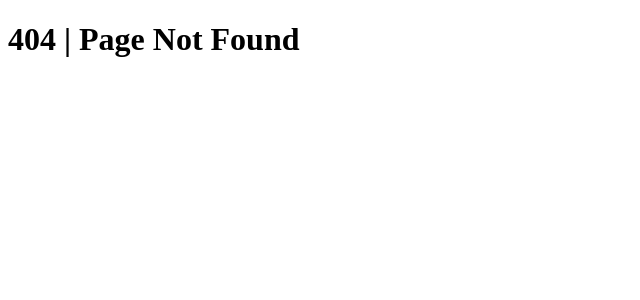
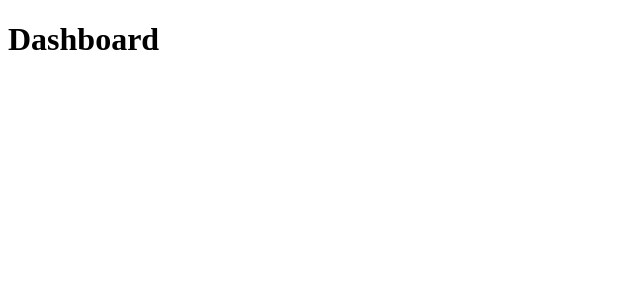
Before and after one commit to swamiabhishek45/Next.js-Learning, a Next.js app in the folder my-app/: page /dashboard in a window 1280 px wide. Before the commit this address had no page. Shown: the top 300 px of the page, without its empty margins (0-640 px from the left). Built offline with nearby package versions, Linux system fonts and the light colour scheme.

Commit message:
ADD: file colocation

```diff
--- /dev/null
+++ b/my-app/src/app/dashboard/line-chart.tsx
@@ -0,0 +1,3 @@
+export default function LineChart(){
+    return <h1>Line Chart</h1>
+}
--- /dev/null
+++ b/my-app/src/app/dashboard/page.tsx
@@ -0,0 +1,9 @@
+
+// FIXME: Error: The default export is not a React Component in page: "/dashboard"
+function BarChart(){
+    return <h1>Bar Chart</h1>
+}
+
+export default function Dashboard(){
+    return <h1>Dashboard</h1>
+}
```
Also changed, not shown: 1 other file (tests, documents, lock files or other folders).
